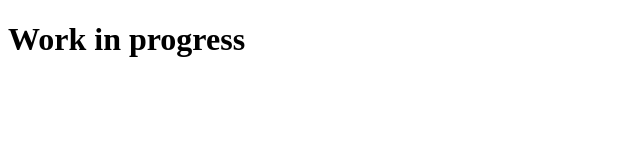
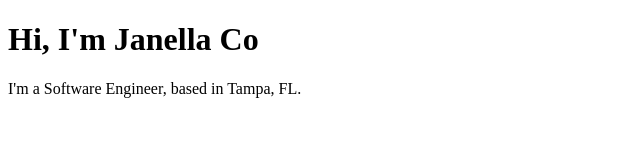
Before and after one commit to janellamarie/janellamarie.github.io, a plain HTML site: page index.html in a window 1280 px wide. Shown: the whole page, without its empty margins (0-640 px from the left). Drawn offline with Linux system fonts and the light colour scheme.

Commit message:
Update index.html

```diff
--- a/index.html
+++ b/index.html
@@ -1,6 +1,7 @@
 <!DOCTYPE html>
 <html>
 <body>
-<h1>Work in progress</h1>
+<h1>Hi, I'm Janella Co</h1>
+<p>I'm a Software Engineer, based in Tampa, FL.</p>
 </body>
 </html>
```
